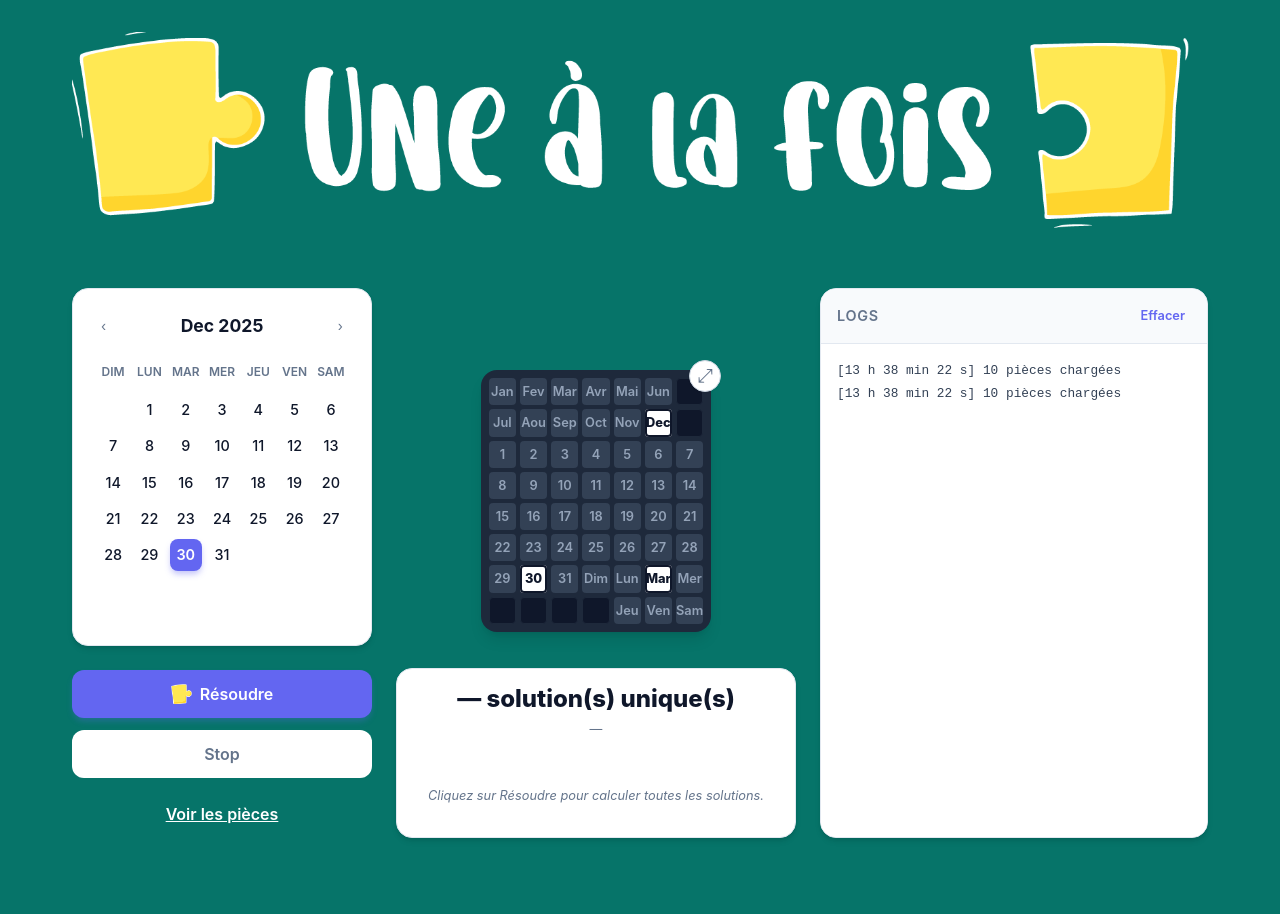
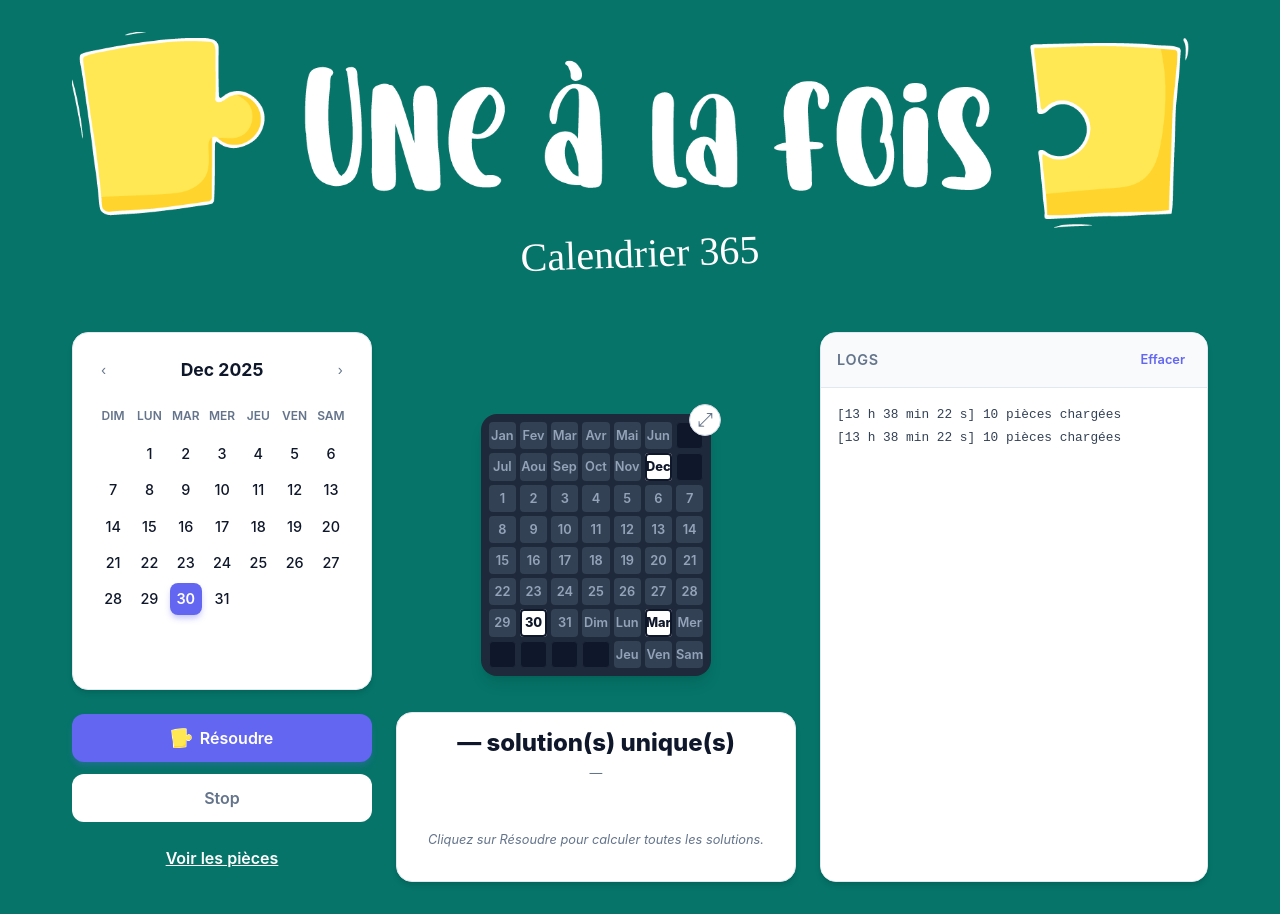
Before and after one commit to jeepee-star/Puzzle-Solver, a React (Vite) app: page / in a window 1280 px wide. Before the commit the page ends 870 px from the top, so only its background shows below. Built offline with nearby package versions, Linux system fonts and the light colour scheme.

Commit message:
UI: Add Calendrier 365 subtitle below logo

```diff
--- a/src/App.css
+++ b/src/App.css
@@ -41,8 +41,13 @@ body {
 .app__subtitle {
   color: white;
   /* Adapted for dark background */
-  font-size: 1.1rem;
+  font-size: 2.5rem;
+  font-family: 'Brush Script MT', cursive;
   margin: 0;
+  margin-top: -1rem;
+  /* Pull it up closer to the logo */
+  transform: rotate(-2deg);
+  /* Little tilt for fun */
 }
 
 /* Main Content Grid */
--- a/src/App.tsx
+++ b/src/App.tsx
@@ -158,6 +158,7 @@ function App() {
     <div className="app">
       <header className="app__header">
         <img src="/images/logo-header.png" alt="Une à la fois - Calendrier 365" className="app__logo" />
+        <p className="app__subtitle">Calendrier 365</p>
       </header>
 
       <div className="app__content">
```
